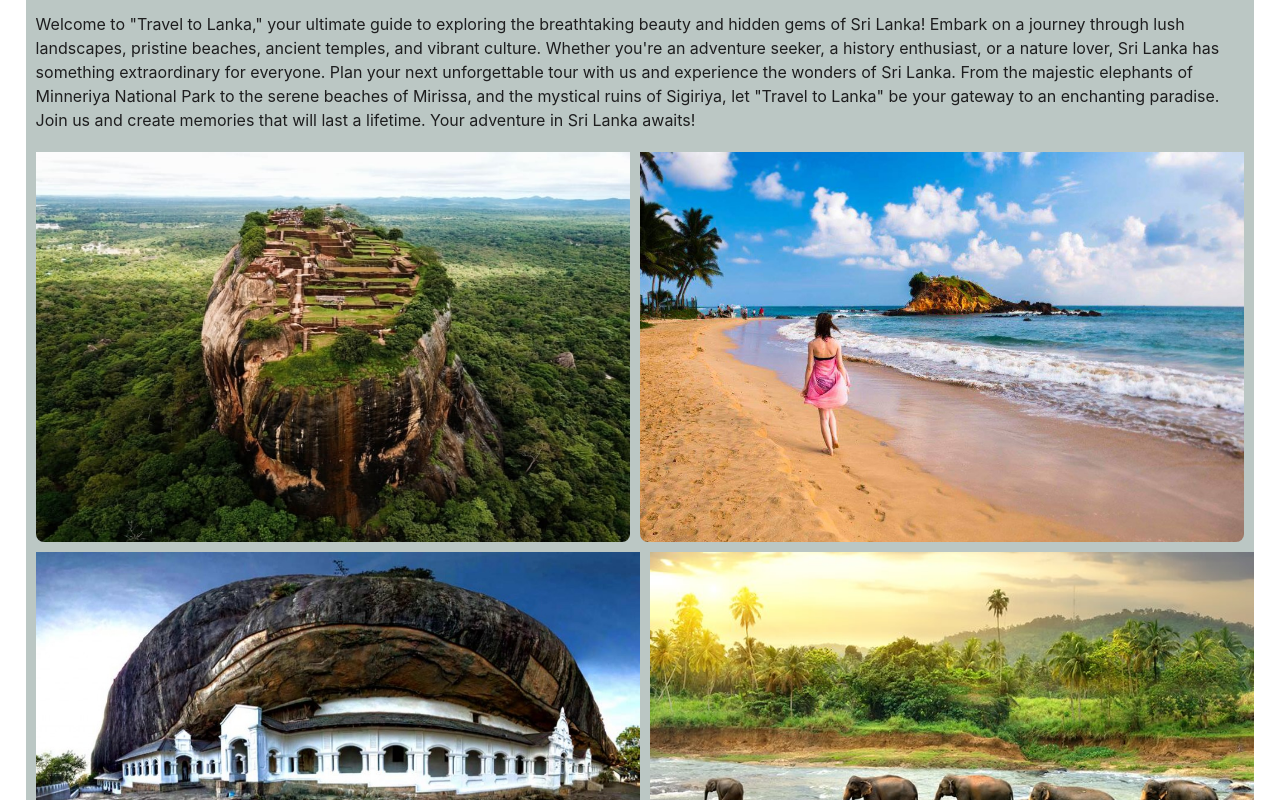
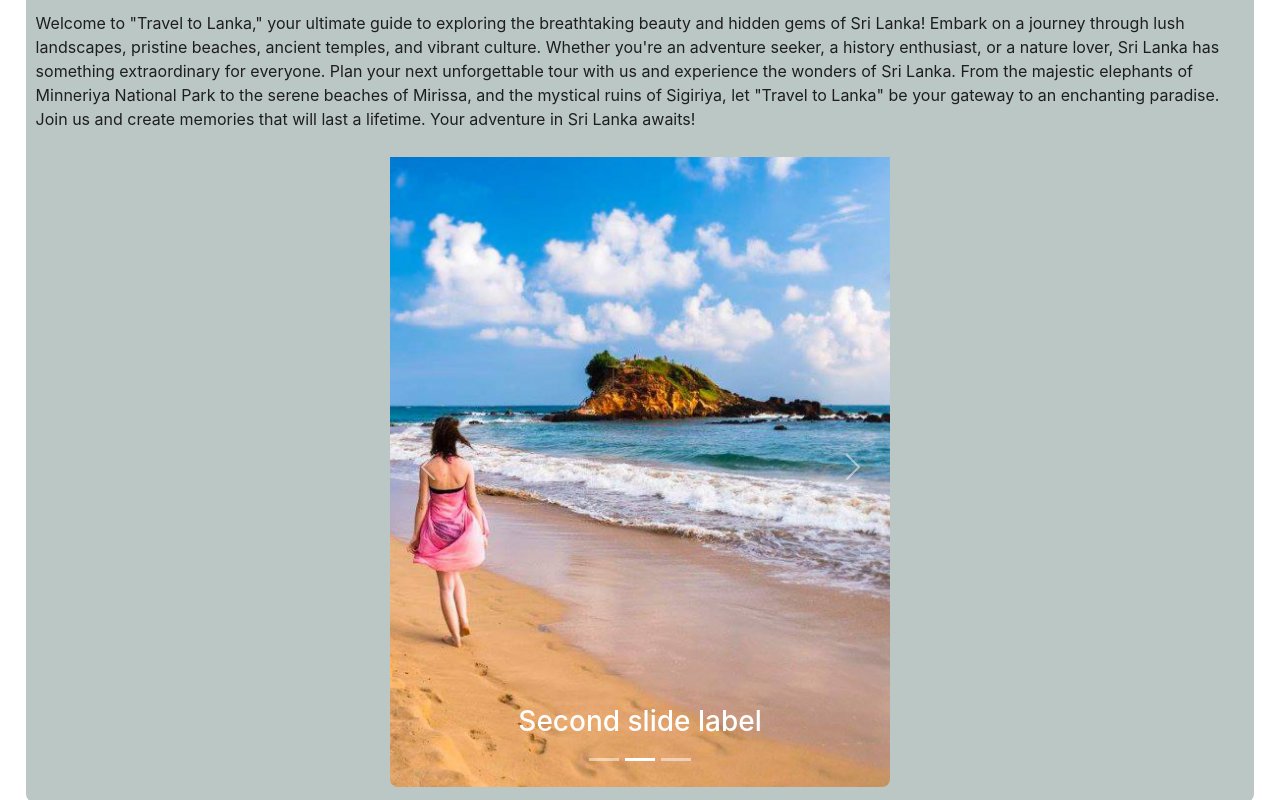
Before and after one commit to AchalaRajapaksha/travel-to-lanka, a React (Create React App) app: page / in a window 1280 px wide. Shown: the part 240-1040 px from the top of the page. Built offline with nearby package versions, Linux system fonts and the light colour scheme.

Commit message:
Photos added

```diff
--- a/package.json
+++ b/package.json
@@ -9,8 +9,10 @@
     "@testing-library/jest-dom": "^5.17.0",
     "@testing-library/react": "^13.4.0",
     "@testing-library/user-event": "^13.5.0",
+    "bootstrap": "^5.3.3",
     "framer-motion": "^11.3.19",
     "react": "^18.3.1",
+    "react-bootstrap": "^2.10.4",
     "react-dom": "^18.3.1",
     "react-scripts": "5.0.1",
     "web-vitals": "^2.1.4"
--- a/src/App.js
+++ b/src/App.js
@@ -1,7 +1,8 @@
 import './App.css';
 import Home from './Pages/Home';
 import { ChakraProvider } from "@chakra-ui/react";
-
+import 'bootstrap/dist/css/bootstrap.min.css';
+import 'bootstrap/dist/js/bootstrap.min.js';
 
 function App() {
   return (
--- a/src/Pages/Home.css
+++ b/src/Pages/Home.css
@@ -26,26 +26,20 @@ color:#1e1e1f ;
 }
 
 .welcome img{
-  width:50% ;
-  height:50vh ;
+  width: 100%;
+  height: 80vh; /* Adjust to maintain aspect ratio */
+  max-height: 80vh; /* Ensure it doesn't exceed viewport height */
+  max-width: 500px;
   align-self: center;
-  padding-top:10px ;
+  padding-top: 10px;
   border: none;
   border-radius: 8px;
-
+  object-fit: cover;
 }
 
-.images-2{
-    display: flex;
-    flex-direction: row;
-    gap: 10px;
-    justify-content: space-between;
-}
-
-.images-wrapper{
-    display: flex;
-    flex-direction: column;
-    padding-top:10px ;
+.carousel{
+  max-height: 80vh; /* Ensure it doesn't exceed viewport height */
+  max-width: 500px;
 }
 
 .experience-part-wrapper{
@@ -79,6 +73,7 @@ font-weight: bold;
 .experience-part-wrapper img{
  width:50% ;
   height:35vh;
+  object-fit: cover;
   align-self: center;
   padding-top:10px ;
   border: none;
@@ -91,6 +86,7 @@ font-weight: bold;
     gap: 10px;
     justify-content: space-between;
 }
+
 
 .images-wrapper{
     display: flex;
--- a/src/Pages/Home.js
+++ b/src/Pages/Home.js
@@ -1,6 +1,10 @@
 import React from "react";
 import "./Home.css";
 import { Button } from "@chakra-ui/react";
+import Carousel from 'react-bootstrap/Carousel';
+
+
+
 
 export default function Home() {
   return (
@@ -48,17 +52,33 @@ export default function Home() {
           paradise. Join us and create memories that will last a lifetime. Your
           adventure in Sri Lanka awaits!
         </p>
-               <div className="images-wrapper">
-          <div className="images-2">
-            <img src="./images/sigiriya.jpeg" alt="Sigiriya" />
-            <img src="./images/beach.jpg" alt="beach" />
-          </div>
-          <div className="images-2">
-            <img src="./images/dambulla.jpg" alt="dambulla" />
-            <img src="./images/elephant.jpg" alt="elephant" />
-          </div>
-        </div>
-      </div>
+<div className="carousel">
+        <Carousel fade>
+      <Carousel.Item>
+      <img src="./images/sigiriya.jpeg" alt="Sigiriya" />
+        <Carousel.Caption>
+          <h3>First slide label</h3>
+        </Carousel.Caption>
+      </Carousel.Item>
+      <Carousel.Item>
+      <img src="./images/beach.jpg" alt="beach" />
+        <Carousel.Caption>
+          <h3>Second slide label</h3>
+
+        </Carousel.Caption>
+      </Carousel.Item>
+      <Carousel.Item>
+      <img src="./images/dambulla.jpg" alt="dambulla" />
+        <Carousel.Caption>
+          <h3>Third slide label</h3>
+        </Carousel.Caption>
+      </Carousel.Item>
+    </Carousel>
+
+    </div>
+    </div>
+
+
       <section id="experience"></section>
       <div className="experience-part-wrapper">
         <h2>Who We Are</h2>
@@ -87,16 +107,16 @@ export default function Home() {
 
         <div className="images-wrapper">
           <div className="images-4">
-            <img src="./images/img1.jpg" alt="image" />
-            <img src="./images/img2.jpg" alt="image" />
-            <img src="./images/img3.jpg" alt="image" />
-            <img src="./images/img4.jpg" alt="image" />
+            <img src="./images/img1.jpg" alt="image" className="cover"/>
+            <img src="./images/img2.jpg" alt="image" className="cover"/>
+            <img src="./images/img3.jpg" alt="image" className="cover"/>
+            <img src="./images/img4.jpg" alt="image" className="cover"/>
           </div>
           <div className="images-4">
-            <img src="./images/img5.jpg" alt="image" />
-            <img src="./images/img6.jpg" alt="image" />
-            <img src="./images/img7.jpg" alt="image" />
-            <img src="./images/img8.jpg" alt="image" />
+            <img src="./images/img5.jpg" alt="image" className="cover"/>
+            <img src="./images/img6.jpg" alt="image" className="cover"/>
+            <img src="./images/img7.jpg" alt="image" className="cover"/>
+            <img src="./images/img8.jpg" alt="image" className="cover"/>
           </div>
         </div>
       </div>
```
Also changed, not shown: 1 other file (tests, documents, lock files or other folders).
